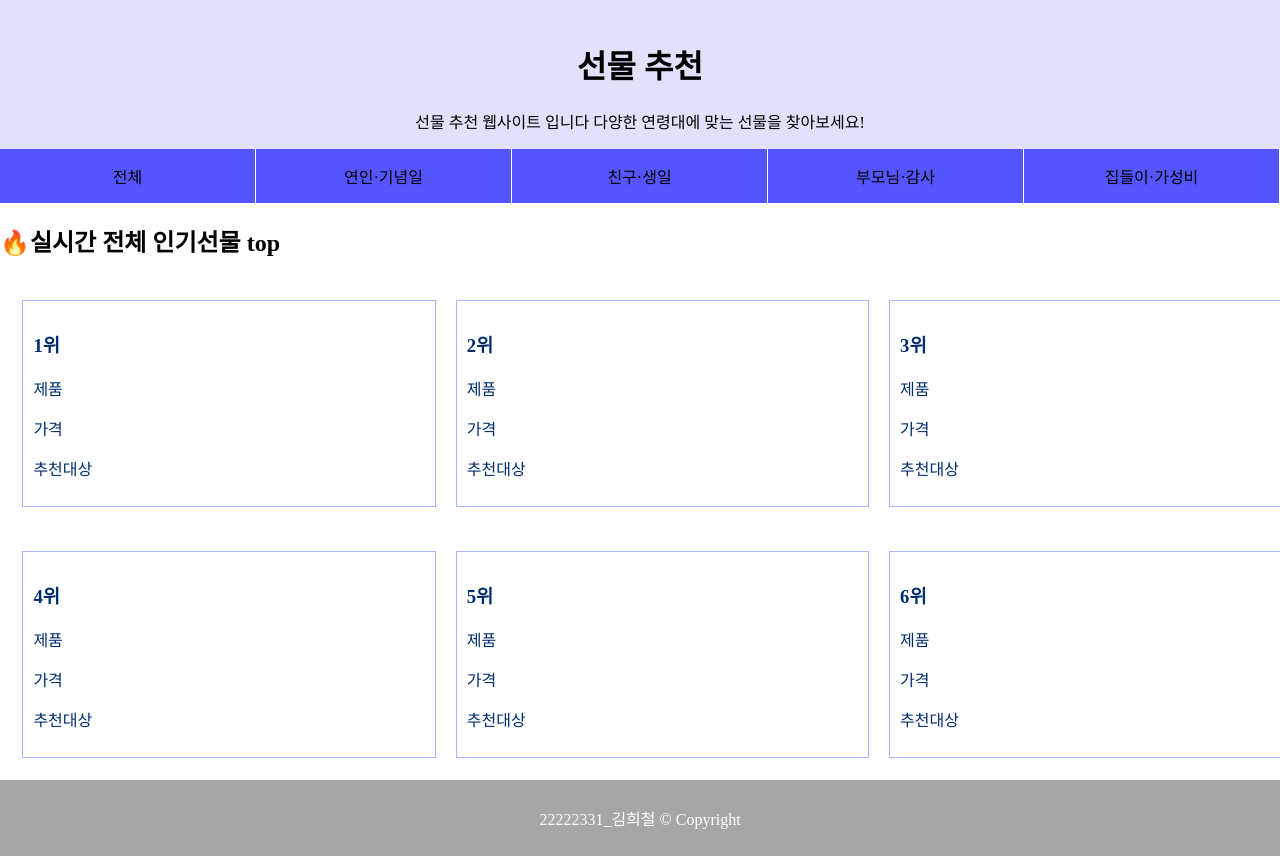
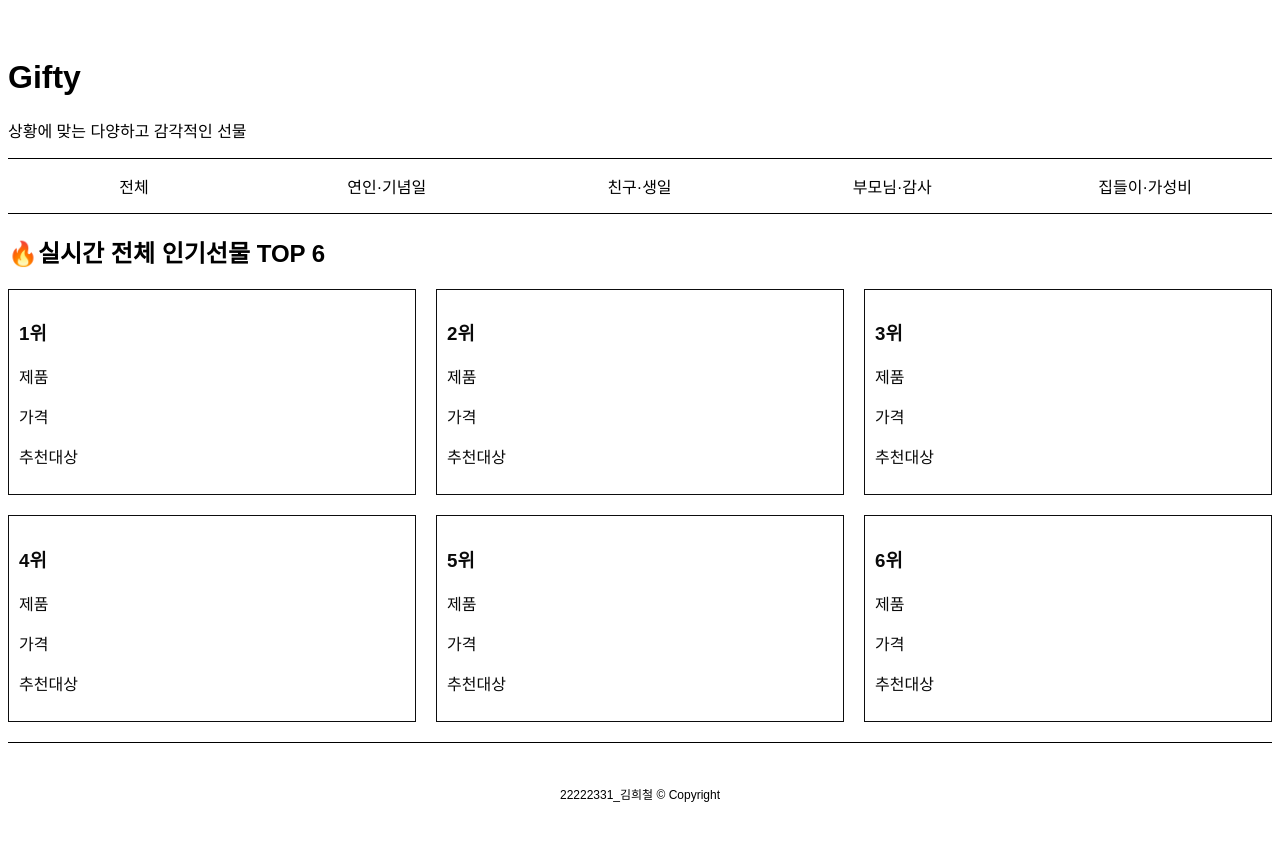
Before and after one commit to karcherk/Web_Lecture, a plain HTML site: page assignment_/gift_website.html in a window 1280 px wide. Drawn offline with Linux system fonts and the light colour scheme.

Commit message:
선물 추천 웹사이트 디자인 1차

```diff
--- a/assignment_/gift_website.html
+++ b/assignment_/gift_website.html
@@ -8,8 +8,8 @@
 </head>
 <body>
     <div class="header">
-        <h1>선물 추천</h1>
-        <p>선물 추천 웹사이트 입니다 다양한 연령대에 맞는 선물을 찾아보세요!</p>
+        <h1>Gifty</h1>
+        <p>상황에 맞는 다양하고 감각적인 선물</p>
         <div class="menu">
             <div class="menu-item">전체</div>
             <div class="menu-item">연인·기념일</div>
@@ -20,7 +20,7 @@
     </div>
 
     <div class="container">
-        <h2>🔥실시간 전체 인기선물 top</h2>
+        <h2>🔥실시간 전체 인기선물 TOP 6</h2>
         <div class="main_01">
             <div class="main-item">
                 <h3>1위</h3>
--- a/assignment_/script.css
+++ b/assignment_/script.css
@@ -1,20 +1,17 @@
+
 body {
-    width: auto;
-    margin: 0 auto;
+    background-color:white;
+    color:black;
+    font-family:'Malgun Gothic',sans-serif;
 }
 .header{
-    overflow: hidden;
-    background-color: rgb(225, 225, 252);
-    color:black;
-    padding-top: 20px;
-    text-align: center;
+    border-bottom: 1px solid black;
+    padding-top:30px;
+
 }
 .menu{
     overflow: hidden;
-    display: flex;
-    justify-content: center;
-
-    background-color: rgb(85, 85, 255);
+    border-top:1px solid black;
 }
 .menu-item{
 
@@ -27,35 +24,30 @@ body {
 }
 .container{
     overflow: hidden;
+}
 
-}
 .main_01{
     display: grid;
     grid-template-columns: repeat(3, 1fr);
     gap: 20px;
-    color:rgb(0, 45, 112);
+    color:rgb(10, 10, 10);
     float:left;
-    margin: 10px;
     width:100%;
-    height: px;
     box-sizing: border-box;
-
+    margin-bottom:20px;
 }
 
 .main-item{
-    margin: 3%;
-    padding: 10px;
+    padding: 10px ;
     width:100%;
-    border: 1px solid rgb(169, 182, 255);
+    border: 1px solid rgb(13, 13, 14);
     box-sizing: border-box;
     background-color: white;
 }
 .footer{
+    border-top:1px solid black;
     text-align: center;
-    color:white;
-    float: left;
-    width: 100%;
-    padding: 10px;
-    box-sizing: border-box;
-    background-color: rgb(167, 166, 166);
+    font-size: 12px;
+    padding: 30px 0;
+
 }
```
